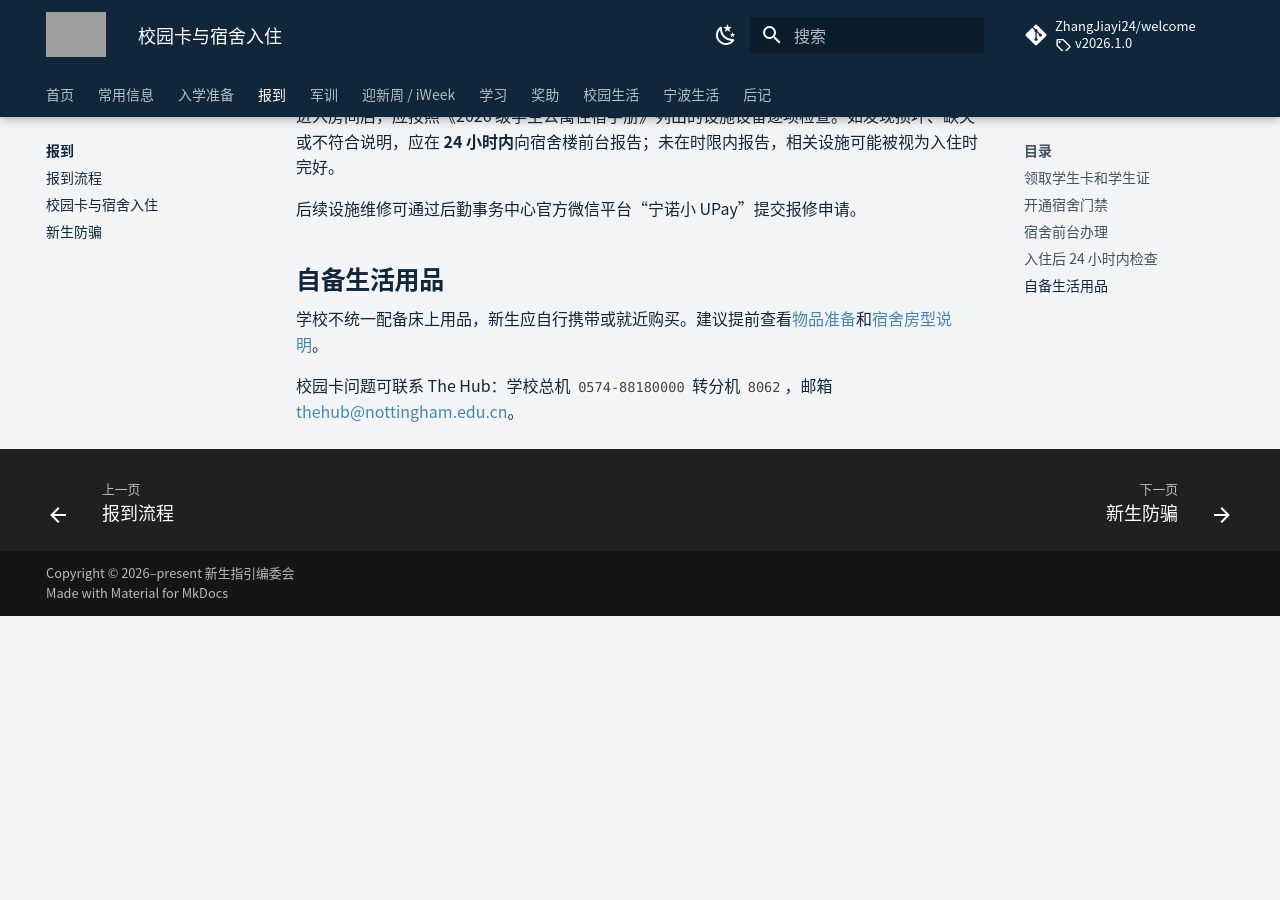
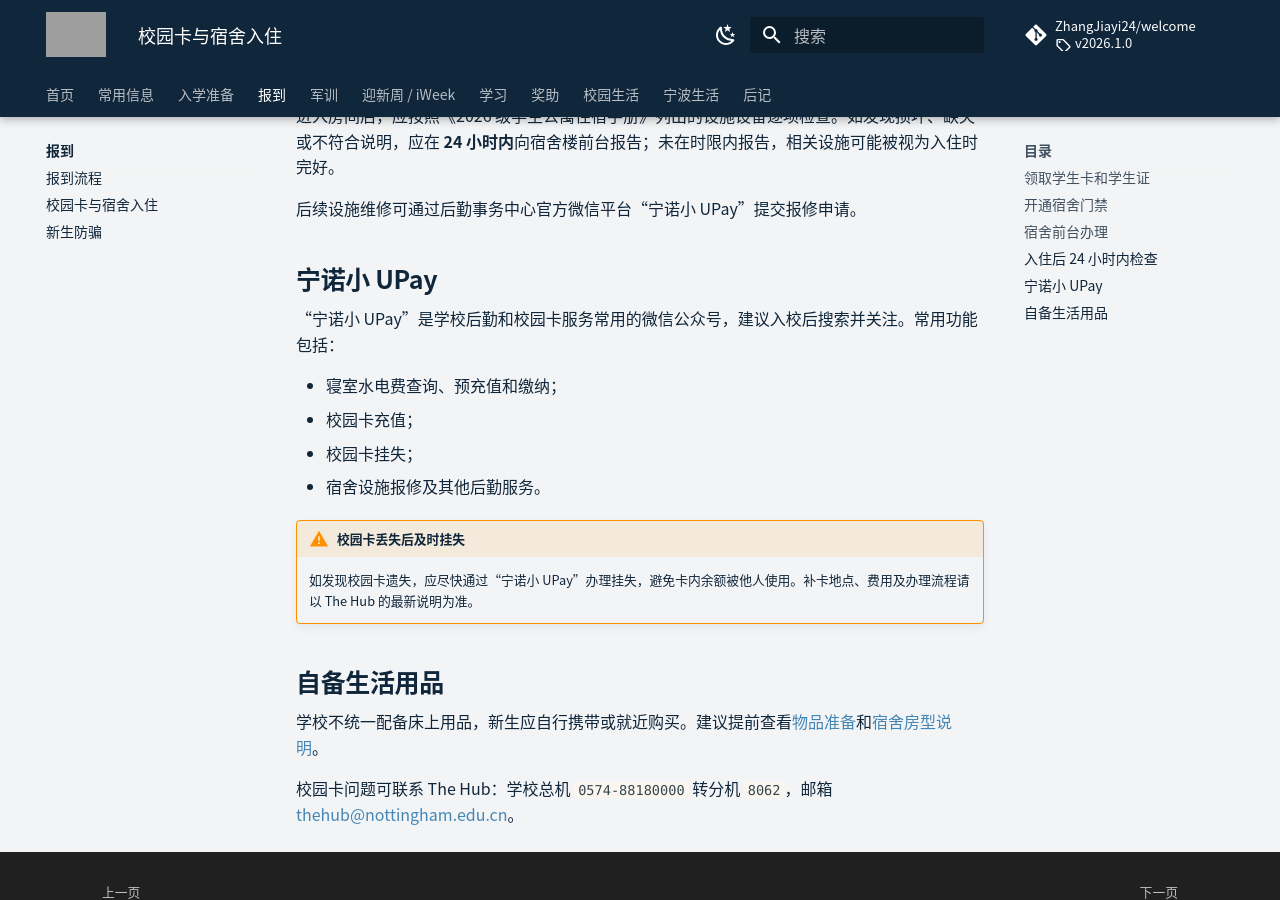
Before and after one commit to ZhangJiayi24/welcome, an MkDocs documentation site: the page built from docs/registration/campus-card.md, in a window 1280 px wide and 900 px high, scrolled down 949 px. Built offline with MkDocs 1.6.1 and Material for MkDocs 9.7.7, drawn with Linux system fonts in a browser that asks for light colours; comment, search, counter and statistics services are not loaded; before the commit the page ends 1565 px from its top, so only the background shows below that; grey boxes are pictures that could not be loaded.

Commit message:
补充宁诺小 UPay 使用说明

```diff
--- a/docs/registration/campus-card.md
+++ b/docs/registration/campus-card.md
@@ -30,6 +30,18 @@
 
 后续设施维修可通过后勤事务中心官方微信平台“宁诺小 UPay”提交报修申请。
 
+## 宁诺小 UPay { #unnc-upay }
+
+“宁诺小 UPay”是学校后勤和校园卡服务常用的微信公众号，建议入校后搜索并关注。常用功能包括：
+
+- 寝室水电费查询、预充值和缴纳；
+- 校园卡充值；
+- 校园卡挂失；
+- 宿舍设施报修及其他后勤服务。
+
+!!! warning "校园卡丢失后及时挂失"
+    如发现校园卡遗失，应尽快通过“宁诺小 UPay”办理挂失，避免卡内余额被他人使用。补卡地点、费用及办理流程请以 The Hub 的最新说明为准。
+
 ## 自备生活用品
 
 学校不统一配备床上用品，新生应自行携带或就近购买。建议提前查看[物品准备](../preparation/checklist.md)和[宿舍房型说明](../campus-life/accommodation.md)。
```
Also changed, not shown: docs/campus-life/accommodation.md (+2 -2 lines).
